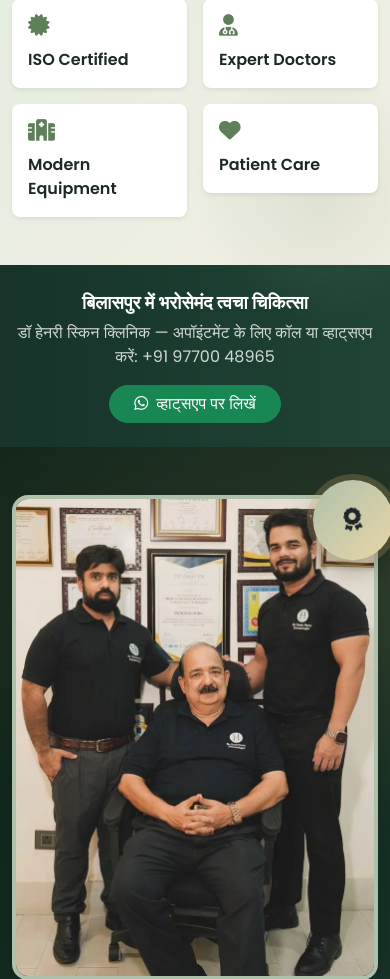
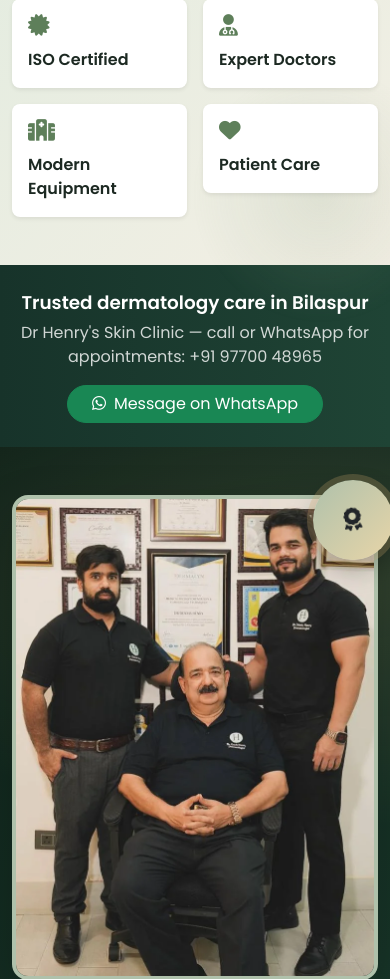
Before and after one commit to raishivam-24/Henrywebsite, a Flask app: page / in a window 390 px wide. Shown: the part 1892-2871 px from the top of the page. Run offline with Flask 3, Linux system fonts and the light colour scheme; some libraries are stand-ins or nearby versions.

Commit message:
Improve gallery, reviews, dark mode, Hindi, SEO and mobile menu; switch chatbot to AI provider by key

```diff
--- a/static/ui.js
+++ b/static/ui.js
@@ -95,6 +95,11 @@
     // Hindi translations for every other text block on the page, matched by exact English text.
     // (Review quotes, doctor names and degrees are intentionally left as written.)
     var hiPhrases = {
+        "Trusted dermatology care in Bilaspur": "बिलासपुर में भरोसेमंद त्वचा चिकित्सा",
+        "Dr Henry's Skin Clinic — call or WhatsApp for appointments: +91 97700 48965": "डॉ हेनरी स्किन क्लिनिक — अपॉइंटमेंट के लिए कॉल या व्हाट्सएप करें: +91 97700 48965",
+        "Message on WhatsApp": "व्हाट्सएप पर लिखें",
+        "Can I talk to the doctor in Hindi?": "क्या हिंदी में बात हो सकती है?",
+        "Yes. Consultation is available in Hindi at the clinic. You can also write to us in Hindi on WhatsApp.": "हाँ। क्लिनिक में हिंदी में परामर्श उपलब्ध है। व्हाट्सएप पर भी हिंदी में लिख सकते हैं।",
         "All services": "सभी सेवाएँ",
         "What it involves": "इसमें क्या होता है",
         "Sessions": "सत्र",
@@ -289,6 +294,7 @@
 
     var i18nNodes = null;   // [{node, orig, lead, trail, hi}]
     var i18nAttrs = null;   // [{el, orig, hi}]
+    var i18nHrefs = null;   // [{el, orig, hi}] links that need a Hindi pre-filled message
     var i18nHiEls = null;   // [{el, orig, hi}]  elements carrying their own Hindi in data-hi
 
     function collapse(t) { return t.replace(/\s+/g, ' ').trim(); }
@@ -297,6 +303,10 @@
         i18nNodes = [];
         i18nAttrs = [];
         i18nHiEls = [];
+        i18nHrefs = [];
+        document.querySelectorAll('[data-hi-href]').forEach(function (el) {
+            i18nHrefs.push({ el: el, orig: el.getAttribute('href'), hi: el.getAttribute('data-hi-href') });
+        });
         document.querySelectorAll('[data-hi]').forEach(function (el) {
             var hi = el.getAttribute('data-hi');
             if (hi) i18nHiEls.push({ el: el, orig: el.textContent, hi: hi });
@@ -351,6 +361,9 @@
         });
         i18nAttrs.forEach(function (it) {
             it.el.setAttribute('placeholder', lang === 'hi' ? it.hi : it.orig);
+        });
+        i18nHrefs.forEach(function (it) {
+            it.el.setAttribute('href', lang === 'hi' ? it.hi : it.orig);
         });
         i18nHiEls.forEach(function (it) {
             it.el.textContent = lang === 'hi' ? it.hi : it.orig;
--- a/templates/base.html
+++ b/templates/base.html
@@ -43,7 +43,7 @@
     <link href="https://cdn.jsdelivr.net/npm/bootstrap@5.3.2/dist/css/bootstrap.min.css" rel="stylesheet">
     <link rel="stylesheet" href="https://cdnjs.cloudflare.com/ajax/libs/font-awesome/6.4.0/css/all.min.css">
     <link href="https://unpkg.com/aos@2.3.1/dist/aos.css" rel="stylesheet">
-    <link rel="stylesheet" href="/static/style.css?v=10">
+    <link rel="stylesheet" href="/static/style.css?v=11">
     <link rel="stylesheet" href="/static/enhance.css?v=4">
     <link rel="stylesheet" href="/static/theme.css?v=3">
     <link rel="stylesheet" href="/static/ui.css?v=12">
@@ -72,7 +72,7 @@
     <script src="/static/script.js?v=3"></script>
     <script src="/static/enhance.js?v=3"></script>
     <script src="/static/theme.js?v=3"></script>
-    <script src="/static/ui.js?v=7"></script>
+    <script src="/static/ui.js?v=8"></script>
     {% block scripts %}{% endblock %}
 </body>
 </html>
--- a/templates/index.html
+++ b/templates/index.html
@@ -160,12 +160,12 @@
     <div class="container">
         <div class="row align-items-center text-center text-md-start g-3">
             <div class="col-md-8">
-                <p class="text-white mb-1 fw-semibold" style="font-size:1.15rem;">बिलासपुर में भरोसेमंद त्वचा चिकित्सा</p>
-                <p class="mb-0" style="color:rgba(255,255,255,0.8);">डॉ हेनरी स्किन क्लिनिक — अपॉइंटमेंट के लिए कॉल या व्हाट्सएप करें: +91 97700 48965</p>
+                <p class="text-white mb-1 fw-semibold" style="font-size:1.15rem;">Trusted dermatology care in Bilaspur</p>
+                <p class="mb-0" style="color:rgba(255,255,255,0.8);">Dr Henry's Skin Clinic — call or WhatsApp for appointments: +91 97700 48965</p>
             </div>
             <div class="col-md-4 text-md-end">
-                <a href="https://wa.me/919770048965?text=%E0%A4%A8%E0%A4%AE%E0%A4%B8%E0%A5%8D%E0%A4%A4%E0%A5%87%2C%20%E0%A4%AE%E0%A5%88%E0%A4%82%20%E0%A4%A1%E0%A5%89%20%E0%A4%B9%E0%A5%87%E0%A4%A8%E0%A4%B0%E0%A5%80%20%E0%A4%B8%E0%A5%8D%E0%A4%95%E0%A4%BF%E0%A4%A8%20%E0%A4%95%E0%A5%8D%E0%A4%B2%E0%A4%BF%E0%A4%A8%E0%A4%BF%E0%A4%95%20%E0%A4%AE%E0%A5%87%E0%A4%82%20%E0%A4%85%E0%A4%AA%E0%A5%89%E0%A4%87%E0%A4%82%E0%A4%9F%E0%A4%AE%E0%A5%87%E0%A4%82%E0%A4%9F%20%E0%A4%AC%E0%A5%81%E0%A4%95%20%E0%A4%95%E0%A4%B0%E0%A4%A8%E0%A4%BE%20%E0%A4%9A%E0%A4%BE%E0%A4%B9%E0%A4%A4%E0%A4%BE%20%E0%A4%B9%E0%A5%82%E0%A4%81%E0%A5%A4" target="_blank" rel="noopener" class="btn btn-success rounded-pill px-4">
-                    <i class="fab fa-whatsapp me-2"></i>व्हाट्सएप पर लिखें
+                <a href="https://wa.me/919770048965?text=Hello%2C%20I%20would%20like%20to%20book%20an%20appointment%20at%20Dr%20Henry%27s%20Skin%20Clinic." data-hi-href="https://wa.me/919770048965?text=%E0%A4%A8%E0%A4%AE%E0%A4%B8%E0%A5%8D%E0%A4%A4%E0%A5%87%2C%20%E0%A4%AE%E0%A5%88%E0%A4%82%20%E0%A4%A1%E0%A5%89%20%E0%A4%B9%E0%A5%87%E0%A4%A8%E0%A4%B0%E0%A5%80%20%E0%A4%B8%E0%A5%8D%E0%A4%95%E0%A4%BF%E0%A4%A8%20%E0%A4%95%E0%A5%8D%E0%A4%B2%E0%A4%BF%E0%A4%A8%E0%A4%BF%E0%A4%95%20%E0%A4%AE%E0%A5%87%E0%A4%82%20%E0%A4%85%E0%A4%AA%E0%A5%89%E0%A4%87%E0%A4%82%E0%A4%9F%E0%A4%AE%E0%A5%87%E0%A4%82%E0%A4%9F%20%E0%A4%AC%E0%A5%81%E0%A4%95%20%E0%A4%95%E0%A4%B0%E0%A4%A8%E0%A4%BE%20%E0%A4%9A%E0%A4%BE%E0%A4%B9%E0%A4%A4%E0%A4%BE%20%E0%A4%B9%E0%A5%82%E0%A4%81%E0%A5%A4" target="_blank" rel="noopener" class="btn btn-success rounded-pill px-4">
+                    <i class="fab fa-whatsapp me-2"></i>Message on WhatsApp
                 </a>
             </div>
         </div>
@@ -754,7 +754,7 @@
     <div class="container">
         <div class="text-center mb-5" data-aos="fade-up" data-aos-duration="200">
             <h2 class="fw-bold">Frequently Asked <span class="text-sage">Questions</span></h2>
-            <p class="text-muted" data-hi="अक्सर पूछे जाने वाले प्रश्न">अक्सर पूछे जाने वाले प्रश्न / Common questions</p>
+            <p class="text-muted" data-hi="आम प्रश्न">Common questions</p>
             <div class="bg-sage mx-auto" style="width: 60px; height: 4px;"></div>
         </div>
         <div class="row justify-content-center">
@@ -802,10 +802,10 @@
                     </div>
                     <div class="accordion-item border-0 mb-2 shadow-sm rounded-3 overflow-hidden">
                         <h3 class="accordion-header">
-                            <button class="accordion-button collapsed" type="button" data-bs-toggle="collapse" data-bs-target="#faq6">क्या हिंदी में बात हो सकती है?</button>
+                            <button class="accordion-button collapsed" type="button" data-bs-toggle="collapse" data-bs-target="#faq6">Can I talk to the doctor in Hindi?</button>
                         </h3>
                         <div id="faq6" class="accordion-collapse collapse" data-bs-parent="#faqAccordion">
-                            <div class="accordion-body text-muted">हाँ। क्लिनिक में हिंदी में परामर्श उपलब्ध है। व्हाट्सएप पर भी हिंदी में लिख सकते हैं।</div>
+                            <div class="accordion-body text-muted">Yes. Consultation is available in Hindi at the clinic. You can also write to us in Hindi on WhatsApp.</div>
                         </div>
                     </div>
                 </div>
@@ -1170,10 +1170,10 @@
     },
     {
       "@type": "Question",
-      "name": "क्या हिंदी में बात हो सकती है?",
+      "name": "Can I talk to the doctor in Hindi?",
       "acceptedAnswer": {
         "@type": "Answer",
-        "text": "हाँ। क्लिनिक में हिंदी में परामर्श उपलब्ध है। व्हाट्सएप पर भी हिंदी में लिख सकते हैं।"
+        "text": "Yes. Consultation is available in Hindi at the clinic. You can also write to us in Hindi on WhatsApp."
       }
     }
   ]
```
Also changed, not shown: static/style.css (+15 -21 lines).
